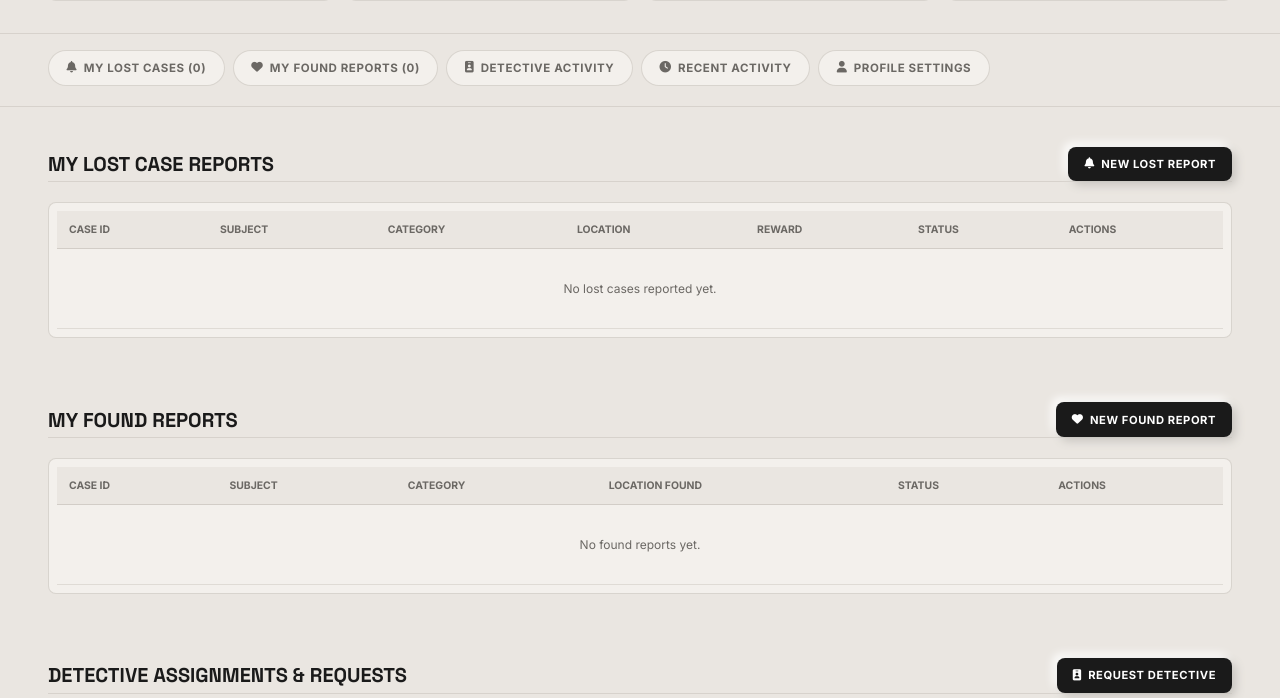
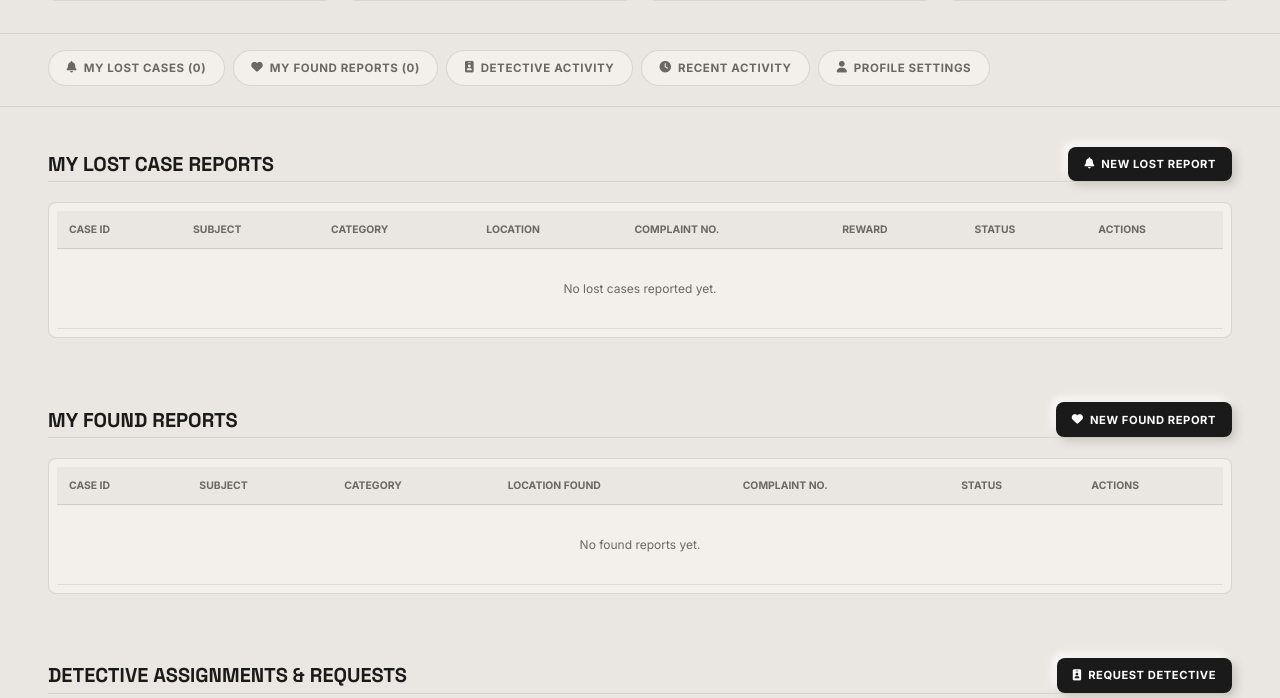
Before and after one commit to abhinandhabhi3344-cpu/lost-found, a Django app: page /dashboard/ in a window 1280 px wide. Shown: the part 342-1040 px from the top of the page. Run offline with Django 5.2, Linux system fonts and the light colour scheme; a user stored in the database is signed in; data comes from the database, SQL or seed files in the repository; both versions use the stored data as it was after the commit; data that the repository does not hold is empty.

Commit message:
added complaint_number on case and made it required

```diff
--- a/lostandfound/app/models.py
+++ b/lostandfound/app/models.py
@@ -47,6 +47,7 @@ class Case(models.Model):
     category=models.CharField(max_length=10,choices=CATEGORY)
     status=models.CharField(max_length=20,choices=CASE_STATUS,default="OPEN")
     location=models.CharField(max_length=255)
+    complaint_number=models.CharField(max_length=100,default="",help_text="Police station complaint registered number")
     reward=models.DecimalField(max_digits=10,decimal_places=2,default=0)
     created_at=models.DateTimeField(auto_now_add=True)
     updated_at=models.DateTimeField(auto_now=True)
--- a/lostandfound/app/templates/admin-dash.html
+++ b/lostandfound/app/templates/admin-dash.html
@@ -787,6 +787,7 @@
                                 <th>Subject</th>
                                 <th>Type</th>
                                 <th>Location</th>
+                                <th>Complaint No.</th>
                                 <th>Reward</th>
                                 <th>Status</th>
                                 <th>Actions</th>
@@ -799,6 +800,7 @@
                                 <td><strong>{{ c.title }}</strong></td>
                                 <td><span class="badge-tag {% if c.case_type == 'LOST' %}bg-red{% else %}bg-emerald{% endif %}">{{ c.get_case_type_display }}</span></td>
                                 <td>{{ c.location }}</td>
+                                <td><code style="font-size:0.65rem;">{{ c.complaint_number|default:"—" }}</code></td>
                                 <td>₹{{ c.reward|floatformat:0 }}</td>
                                 <td>
                                     {% if c.status == 'CLOSED' or c.status == 'FOUND' %}
@@ -828,7 +830,7 @@
                                 </td>
                             </tr>
                             {% empty %}
-                            <tr><td colspan="7" style="text-align: center; padding: 2rem; color: var(--stone-muted);">No cases in database.</td></tr>
+                            <tr><td colspan="8" style="text-align: center; padding: 2rem; color: var(--stone-muted);">No cases in database.</td></tr>
                             {% endfor %}
                         </tbody>
                     </table>
--- a/lostandfound/app/templates/case-details.html
+++ b/lostandfound/app/templates/case-details.html
@@ -306,6 +306,10 @@
                                     <td style="padding: 0.5rem 0; font-weight: 700; text-align: right; font-family: monospace;">{{ case.case_number }}</td>
                                 </tr>
                                 <tr style="border-bottom: 1px solid var(--stone-border);">
+                                    <td style="padding: 0.5rem 0; color: var(--stone-muted); font-weight: 600;">Police Complaint No.</td>
+                                    <td style="padding: 0.5rem 0; font-weight: 700; text-align: right; font-family: monospace;">{{ case.complaint_number|default:"—" }}</td>
+                                </tr>
+                                <tr style="border-bottom: 1px solid var(--stone-border);">
                                     <td style="padding: 0.5rem 0; color: var(--stone-muted); font-weight: 600;">Type</td>
                                     <td style="padding: 0.5rem 0; font-weight: 700; text-align: right;">{{ case.get_case_type_display }}</td>
                                 </tr>
--- a/lostandfound/app/templates/user-dash.html
+++ b/lostandfound/app/templates/user-dash.html
@@ -201,6 +201,7 @@
                                 <th>Subject</th>
                                 <th>Category</th>
                                 <th>Location</th>
+                                <th>Complaint No.</th>
                                 <th>Reward</th>
                                 <th>Status</th>
                                 <th>Actions</th>
@@ -213,6 +214,7 @@
                                 <td><strong>{{ case.title }}</strong>{% if case.pk in assigned_case_ids %}<br><span style="font-size:0.6rem; font-weight:700; color:var(--emerald-accent);"><i class="fas fa-id-badge"></i> Detective Assigned — Request Disabled</span>{% elif case.pk in pending_request_case_ids %}<br><span style="font-size:0.6rem; font-weight:700; color:var(--amber-accent);"><i class="fas fa-clock"></i> Detective Request Pending</span>{% endif %}</td>
                                 <td>{{ case.get_category_display }}</td>
                                 <td>{{ case.location }}</td>
+                                <td><code style="font-size:0.65rem;">{{ case.complaint_number|default:"—" }}</code></td>
                                 <td>₹{{ case.reward|floatformat:0|intcomma }}</td>
                                 <td>
                                     {% if case.pk in assigned_case_ids %}
@@ -227,7 +229,7 @@
                                 </td>
                                 <td style="display: flex; gap: 0.3rem; flex-wrap: wrap;">
                                     <a href="{% url 'case_detail' pk=case.pk %}" class="neu-button" style="padding: 0.3rem 0.5rem; font-size: 0.6rem;">View</a>
-                                    <button onclick="openEditModal({{ case.pk }}, '{{ case.title|escapejs }}', '{{ case.location|escapejs }}', '{{ case.description|escapejs }}', '{{ case.reward|floatformat:0 }}', '{{ case.category }}')" class="neu-button" style="padding: 0.3rem 0.5rem; font-size: 0.6rem;">Edit</button>
+                                    <button onclick="openEditModal({{ case.pk }}, '{{ case.title|escapejs }}', '{{ case.location|escapejs }}', '{{ case.description|escapejs }}', '{{ case.reward|floatformat:0 }}', '{{ case.category }}', '{{ case.complaint_number|escapejs }}')" class="neu-button" style="padding: 0.3rem 0.5rem; font-size: 0.6rem;">Edit</button>
                                     <button onclick="openDeleteModal({{ case.pk }}, '{{ case.title|escapejs }}')" class="neu-button-danger" style="padding: 0.3rem 0.5rem; font-size: 0.6rem;">Delete</button>
                                     {% if case.status == 'OPEN' or case.status == 'INVESTIGATING' %}
                                     <button onclick="openResolveModal({{ case.pk }}, '{{ case.title|escapejs }}')" class="neu-button-emerald" style="padding: 0.3rem 0.5rem; font-size: 0.6rem;">Solved</button>
@@ -235,7 +237,7 @@
                                 </td>
                             </tr>
                             {% empty %}
-                            <tr><td colspan="7" style="text-align: center; padding: 2rem; color: var(--stone-muted);">No lost cases reported yet.</td></tr>
+                            <tr><td colspan="8" style="text-align: center; padding: 2rem; color: var(--stone-muted);">No lost cases reported yet.</td></tr>
                             {% endfor %}
                         </tbody>
                     </table>
@@ -258,6 +260,7 @@
                                 <th>Subject</th>
                                 <th>Category</th>
                                 <th>Location Found</th>
+                                <th>Complaint No.</th>
                                 <th>Status</th>
                                 <th>Actions</th>
                             </tr>
@@ -269,6 +272,7 @@
                                 <td><strong>{{ case.title }}</strong></td>
                                 <td>{{ case.get_category_display }}</td>
                                 <td>{{ case.location }}</td>
+                                <td><code style="font-size:0.65rem;">{{ case.complaint_number|default:"—" }}</code></td>
                                 <td>
                                     {% if case.status == 'CLOSED' %}
                                     <span class="badge-tag bg-emerald">Claimed</span>
@@ -278,12 +282,12 @@
                                 </td>
                                 <td style="display: flex; gap: 0.3rem;">
                                     <a href="{% url 'case_detail' pk=case.pk %}" class="neu-button" style="padding: 0.3rem 0.5rem; font-size: 0.6rem;">View</a>
-                                    <button onclick="openEditModal({{ case.pk }}, '{{ case.title|escapejs }}', '{{ case.location|escapejs }}', '{{ case.description|escapejs }}', '{{ case.reward|floatformat:0 }}', '{{ case.category }}')" class="neu-button" style="padding: 0.3rem 0.5rem; font-size: 0.6rem;">Edit</button>
+                                    <button onclick="openEditModal({{ case.pk }}, '{{ case.title|escapejs }}', '{{ case.location|escapejs }}', '{{ case.description|escapejs }}', '{{ case.reward|floatformat:0 }}', '{{ case.category }}', '{{ case.complaint_number|escapejs }}')" class="neu-button" style="padding: 0.3rem 0.5rem; font-size: 0.6rem;">Edit</button>
                                     <button onclick="openDeleteModal({{ case.pk }}, '{{ case.title|escapejs }}')" class="neu-button-danger" style="padding: 0.3rem 0.5rem; font-size: 0.6rem;">Delete</button>
                                 </td>
                             </tr>
                             {% empty %}
-                            <tr><td colspan="6" style="text-align: center; padding: 2rem; color: var(--stone-muted);">No found reports yet.</td></tr>
+                            <tr><td colspan="7" style="text-align: center; padding: 2rem; color: var(--stone-muted);">No found reports yet.</td></tr>
                             {% endfor %}
                         </tbody>
                     </table>
@@ -510,6 +514,10 @@
                     </select>
                 </div>
                 <div>
+                    <label style="display: block; font-size: 0.65rem; font-weight: 600; color: var(--stone-muted); text-transform: uppercase; margin-bottom: 0.25rem;">Police Complaint Registered Number <span style="color:var(--red-accent);">*</span></label>
+                    <input type="text" name="complaint_number" id="edit-complaint" required class="neu-input" style="width: 100%; padding: 0.6rem 0.75rem;" placeholder="e.g. FIR No. 123/2026">
+                </div>
+                <div>
                     <label style="display: block; font-size: 0.65rem; font-weight: 600; color: var(--stone-muted); text-transform: uppercase; margin-bottom: 0.25rem;">Description</label>
                     <textarea rows="3" name="description" id="edit-description" class="neu-input" style="width: 100%; padding: 0.6rem 0.75rem;"></textarea>
                 </div>
@@ -644,6 +652,10 @@
                     </div>
                 </div>
                 <div>
+                    <label style="display: block; font-size: 0.6rem; font-weight: 600; color: var(--stone-muted); text-transform: uppercase; margin-bottom: 0.2rem;">Police Complaint Registered Number <span style="color:var(--red-accent);">*</span></label>
+                    <input type="text" name="complaint_number" placeholder="e.g. FIR No. 123/2026, Police Station" required class="neu-input" style="width: 100%; padding: 0.55rem 0.75rem;">
+                </div>
+                <div>
                     <label style="display: block; font-size: 0.6rem; font-weight: 600; color: var(--stone-muted); text-transform: uppercase; margin-bottom: 0.2rem;">Upload Photo</label>
                     <input type="file" name="image" accept="image/*" class="neu-input" style="width: 100%; padding: 0.45rem 0.65rem;">
                 </div>
@@ -682,6 +694,10 @@
                     </select>
                 </div>
                 <div>
+                    <label style="display: block; font-size: 0.65rem; font-weight: 600; color: var(--stone-muted); text-transform: uppercase; margin-bottom: 0.25rem;">Police Complaint Registered Number <span style="color:var(--red-accent);">*</span></label>
+                    <input type="text" name="complaint_number" placeholder="e.g. FIR No. 123/2026" required class="neu-input" style="width: 100%; padding: 0.6rem 0.85rem;">
+                </div>
+                <div>
                     <label style="display: block; font-size: 0.65rem; font-weight: 600; color: var(--stone-muted); text-transform: uppercase; margin-bottom: 0.25rem;">Upload Photo</label>
                     <input type="file" name="image" accept="image/*" class="neu-input" style="width: 100%; padding: 0.5rem 0.75rem;">
                 </div>
@@ -714,12 +730,13 @@
         if (modalOverlay) modalOverlay.addEventListener('click', (e) => { if (e.target === modalOverlay) closeModals(); });
         window.addEventListener('keydown', (e) => { if (e.key === 'Escape') closeModals(); });
 
-        function openEditModal(pk, title, location, description, reward, category) {
+        function openEditModal(pk, title, location, description, reward, category, complaint) {
             document.getElementById('edit-case-form').action = '/case/' + pk + '/edit/';
             document.getElementById('edit-title').value = title;
             document.getElementById('edit-location').value = location;
             document.getElementById('edit-description').value = description;
             document.getElementById('edit-reward').value = reward;
+            if (document.getElementById('edit-complaint')) document.getElementById('edit-complaint').value = complaint || '';
             var catSelect = document.getElementById('edit-category');
             if (catSelect && category) {
                 var upper = category.toUpperCase();
--- a/lostandfound/app/views.py
+++ b/lostandfound/app/views.py
@@ -325,10 +325,15 @@ def case_create(request):
         case_type = request.POST.get('case_type', 'LOST').upper()
         category = request.POST.get('category', 'PET').upper()
         location = request.POST.get('location', '').strip()
+        complaint_number = request.POST.get('complaint_number', '').strip()
         reward = request.POST.get('reward', 0)
 
         if not title or not location:
             messages.error(request, 'Title and location are required.')
+            return redirect('case_list')
+
+        if not complaint_number:
+            messages.error(request, 'Police complaint registered number is required. Cases cannot be uploaded without it.')
             return redirect('case_list')
 
         try:
@@ -343,6 +348,7 @@ def case_create(request):
             case_type=case_type if case_type in ['LOST', 'FOUND'] else 'LOST',
             category=category if category in ['ITEM', 'PET', 'PERSON'] else 'PET',
             location=location,
+            complaint_number=complaint_number,
             reward=reward,
         )
 
@@ -380,6 +386,9 @@ def case_edit(request, pk):
         location = request.POST.get('location', '').strip()
         if location:
             case.location = location
+        complaint_number = request.POST.get('complaint_number', '').strip()
+        if complaint_number:
+            case.complaint_number = complaint_number
         category = request.POST.get('category', '').strip().upper()
         if category in ['ITEM', 'PET', 'PERSON']:
             case.category = category
```
Also changed, not shown: lostandfound/app/templates/home.html (+10 -0 lines), lostandfound/app/migrations/0005_case_complaint_number.py (added), lostandfound/db.sqlite3.
